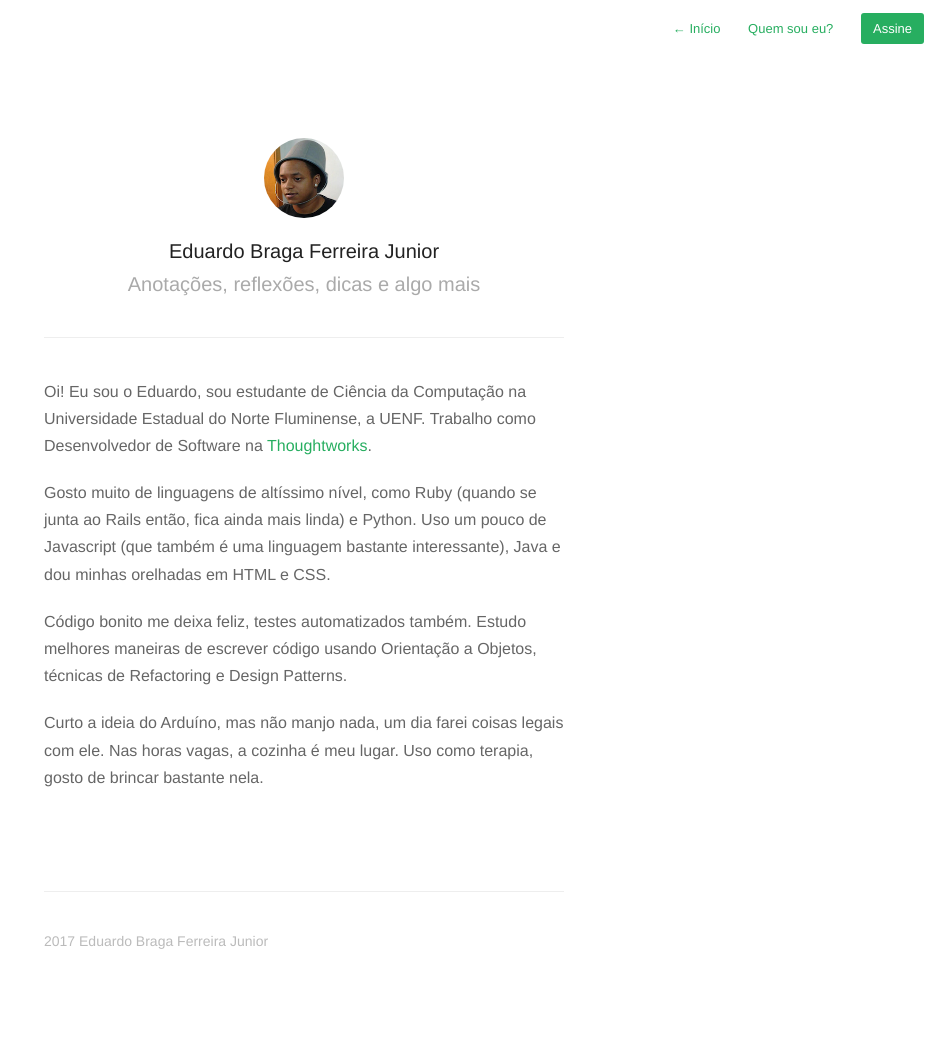
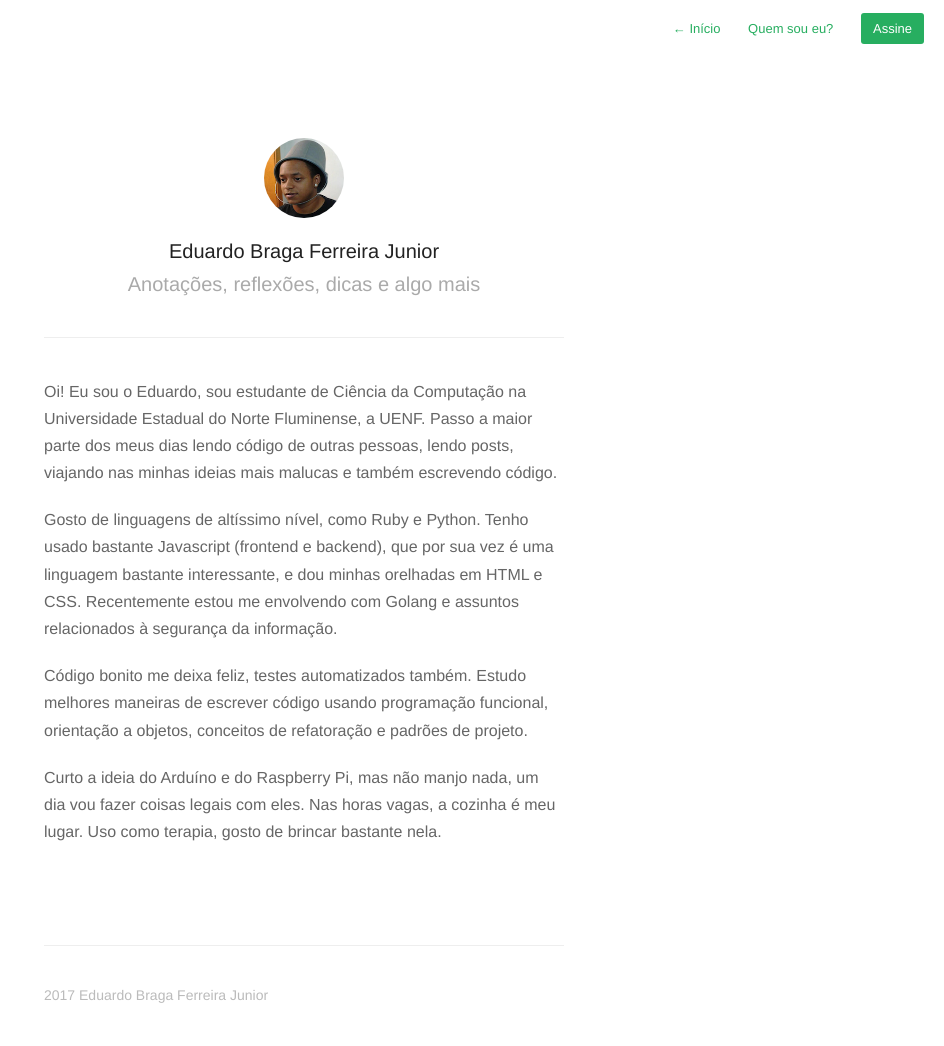
Before and after one commit to ebragaparah/ebragaparah.github.io, a Jekyll site: the page built from quem-sou-eu.md, in a window 1280 px wide. Shown: the whole page, without its empty margins (336-1280 px from the left). Built offline with Jekyll 4.4.1, drawn with Linux system fonts in a browser that asks for light colours; nearby versions of some CDN libraries; Markdown is read by kramdown in place of the engine named in the settings; before the commit the page ends 992 px from its top, so only the background shows below that.

Commit message:
altera quem sou eu

```diff
--- a/quem-sou-eu.md
+++ b/quem-sou-eu.md
@@ -5,12 +5,12 @@ profile: true
 ---
 
 Oi! Eu sou o Eduardo, sou estudante de Ciência da Computação na Universidade Estadual
-do Norte Fluminense, a UENF. Trabalho como Desenvolvedor de Software na [Thoughtworks](https://www.thoughtworks.com).
+do Norte Fluminense, a UENF. Passo a maior parte dos meus dias lendo código de outras pessoas, lendo posts, viajando nas minhas ideias mais malucas e também escrevendo código.
 
-Gosto muito de linguagens de altíssimo nível, como Ruby (quando se junta ao Rails então, fica ainda mais linda) e Python. Uso um pouco de Javascript (que também é uma linguagem bastante interessante), Java e dou minhas orelhadas em HTML e CSS.
+Gosto de linguagens de altíssimo nível, como Ruby e Python. Tenho usado bastante Javascript (frontend e backend), que por sua vez é uma linguagem bastante interessante, e dou minhas orelhadas em HTML e CSS. Recentemente estou me envolvendo com Golang e assuntos relacionados à segurança da informação.
 
-Código bonito me deixa feliz, testes automatizados também. Estudo melhores maneiras de escrever código usando Orientação a Objetos, técnicas de Refactoring e Design Patterns.
+Código bonito me deixa feliz, testes automatizados também. Estudo melhores maneiras de escrever código usando programação funcional, orientação a objetos, conceitos de refatoração e padrões de projeto.
 
-Curto a ideia do Arduíno, mas não manjo nada, um dia farei coisas legais com ele. Nas horas vagas, a cozinha é meu lugar. Uso como terapia, gosto de brincar bastante nela.
+Curto a ideia do Arduíno e do Raspberry Pi, mas não manjo nada, um dia vou fazer coisas legais com eles. Nas horas vagas, a cozinha é meu lugar. Uso como terapia, gosto de brincar bastante nela.
 
 {% include footer.html %}
```
